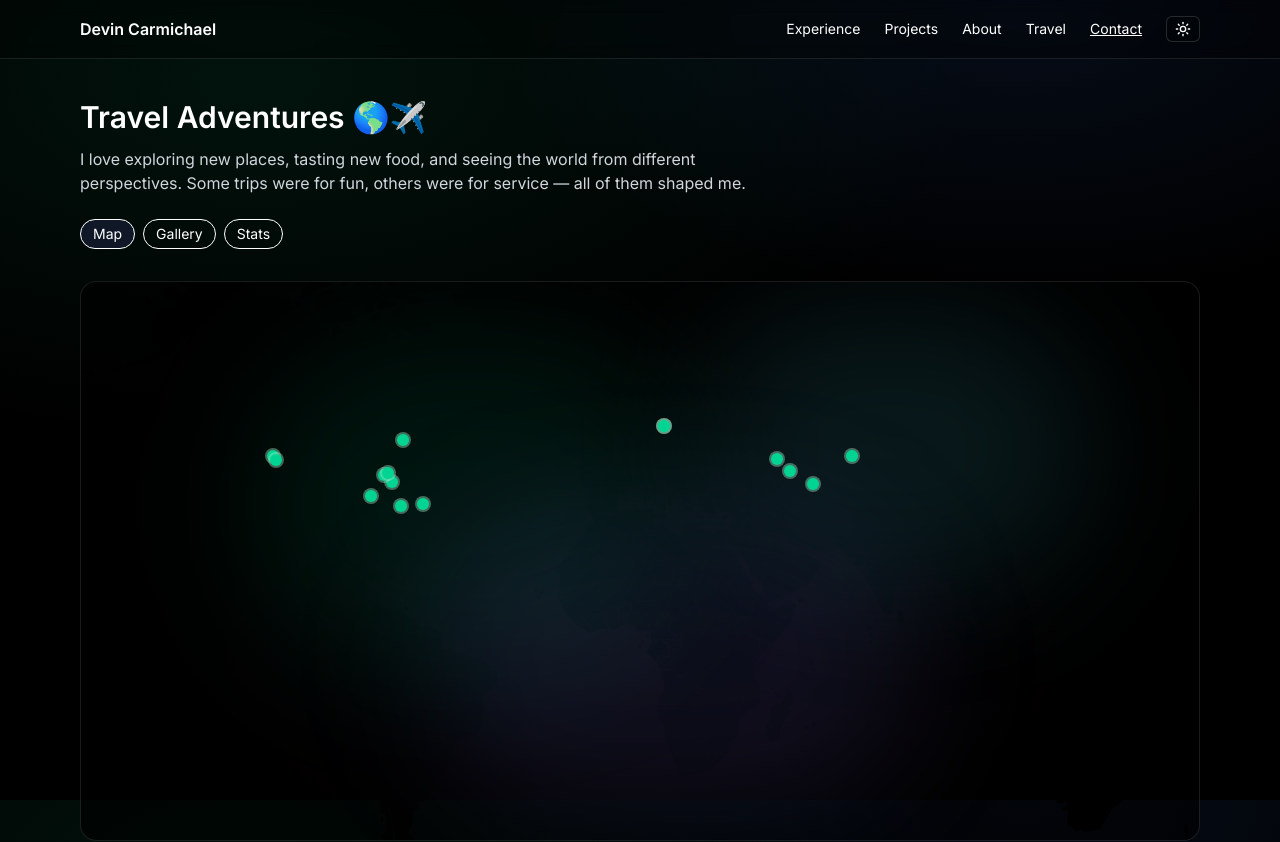
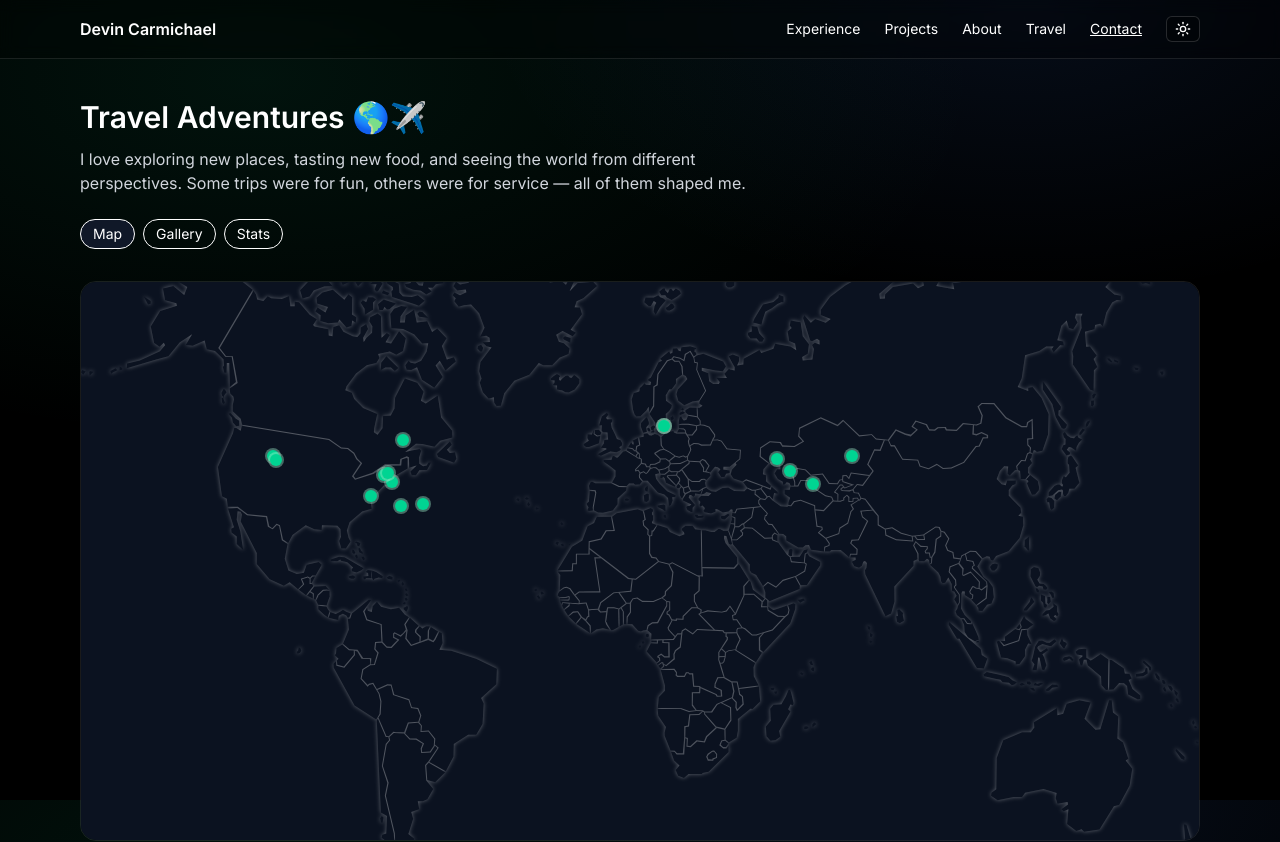
Before and after one commit to DCarmichael92/portfolio, a Next.js app: page /travel in a window 1280 px wide. Shown: the top 842 px of the page. Built offline with nearby package versions, Linux system fonts and the light colour scheme.

Commit message:
Fixed map fading out in background

```diff
--- a/src/components/travel/TravelMap.tsx
+++ b/src/components/travel/TravelMap.tsx
@@ -1,3 +1,4 @@
+// src/components/travel/TravelMap.tsx
 "use client";
 
 import { useMemo, useRef, useState, useEffect } from "react";
@@ -6,7 +7,6 @@ import { Lightbox } from "./Lightbox";
 
 /** Equirectangular projection (lat, lng) -> (x,y) */
 function project(lat: number, lng: number, w: number, h: number) {
-  // Clamp latitude to avoid NaN
   const clampedLat = Math.max(-89.999, Math.min(89.999, lat));
   const x = ((lng + 180) / 360) * w;
   const y = ((90 - clampedLat) / 180) * h;
@@ -31,7 +31,7 @@ export function TravelMap() {
   const [active, setActive] = useState<Place | null>(null);
   const places = useMemo(() => placesData as Place[], []);
 
-  // Keep a 2:1 aspect ratio responsive to width
+  // Keep ~2:1 aspect responsive
   useEffect(() => {
     function update() {
       if (!containerRef.current) return;
@@ -45,31 +45,38 @@ export function TravelMap() {
     return () => ro.disconnect();
   }, []);
 
+  // If your SVG has dark lines on a dark background, set this to true to invert it.
+  const INVERT_MAP = false;
+
   return (
     <>
       <div
         ref={containerRef}
-        className="relative w-full overflow-hidden rounded-2xl border border-white/10 bg-black/60"
+        className="relative w-full overflow-hidden rounded-2xl border border-white/10"
         style={{ height: size.h }}
         aria-label="World map with visited locations"
       >
+        {/* High-contrast neutral backdrop */}
+        <div className="absolute inset-0 bg-[#0b1220]" />
+
         {/* SVG background (your uploaded map) */}
         <img
           src="/maps/world-map.svg"
           alt="World map"
-          className="absolute inset-0 h-full w-full object-contain md:object-cover opacity-95"
+          className={[
+            "absolute inset-0 h-full w-full object-contain md:object-cover",
+            "opacity-100 mix-blend-screen", // make light strokes pop over dark bg
+            INVERT_MAP ? "invert" : "",
+          ].join(" ")}
+          style={{
+            // gentle punch-up; tweak as needed
+            filter:
+              "contrast(1.35) brightness(1.25) saturate(1.1) drop-shadow(0 0 2px rgba(255,255,255,0.35))",
+          }}
           loading="lazy"
-          referrerPolicy="no-referrer"
         />
 
-        {/* Optional subtle glow overlay for cloud vibe */}
-        <div className="pointer-events-none absolute inset-0">
-          <div className="absolute left-[15%] top-[10%] h-[60%] w-[40%] rounded-full bg-emerald-400/10 blur-3xl" />
-          <div className="absolute right-[10%] top-[5%] h-[50%] w-[35%] rounded-full bg-cyan-300/10 blur-3xl" />
-          <div className="absolute left-[30%] bottom-[5%] h-[55%] w-[45%] rounded-full bg-indigo-400/10 blur-3xl" />
-        </div>
-
-        {/* Pins */}
+        {/* Pins on top */}
         {places.map((p) => {
           const { x, y } = project(p.lat, p.lng, size.w, size.h);
           const hasImgs = Array.isArray(p.images) && p.images.length > 0;
@@ -78,7 +85,7 @@ export function TravelMap() {
               key={p.slug}
               title={`${p.name}${hasImgs ? ` (${p.visits}×)` : ""}`}
               className="absolute -translate-x-1/2 -translate-y-1/2"
-              style={{ left: x, top: y }}
+              style={{ left: x, top: y, zIndex: 2 }}
               onClick={() => hasImgs && setActive(p)}
               aria-disabled={!hasImgs}
             >
@@ -92,9 +99,9 @@ export function TravelMap() {
         })}
       </div>
 
-      {/* Lightbox only when we have images */}
+      {/* Lightbox only when images exist */}
       <Lightbox
-        open={!!active && Array.isArray(active.images) && active.images.length > 0}
+        open={!!active && Array.isArray(active?.images) && active.images.length > 0}
         onClose={() => setActive(null)}
         title={active ? `${active.name} — ${active.country}` : ""}
         images={active?.images ?? []}
```
